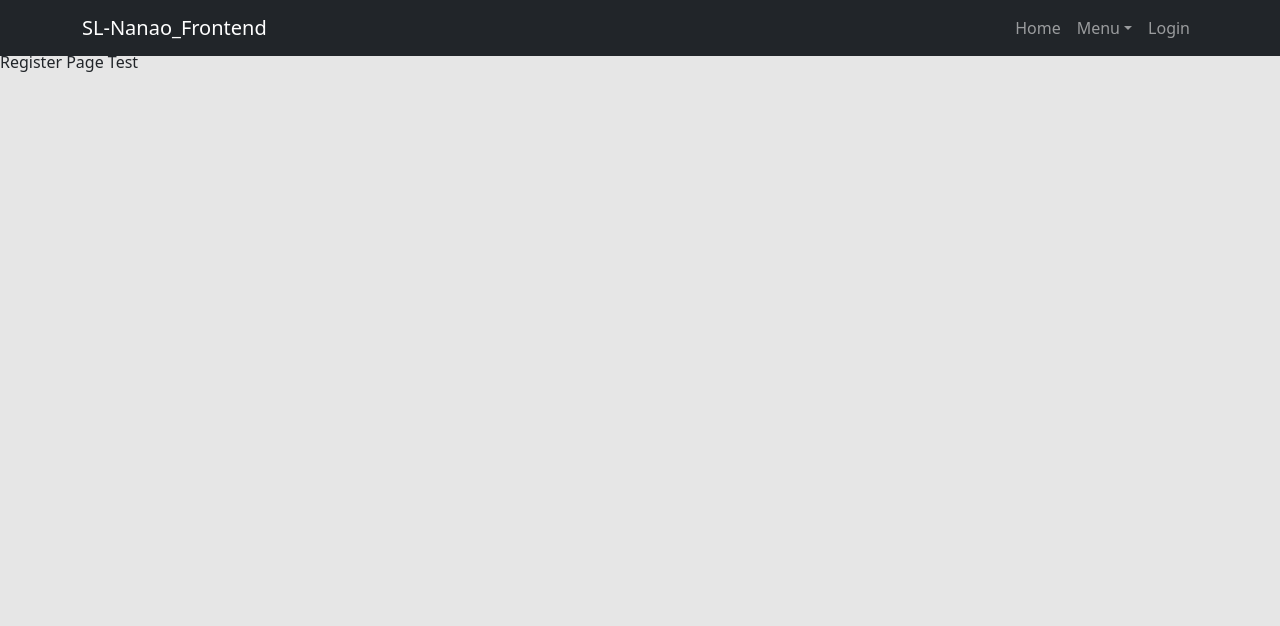
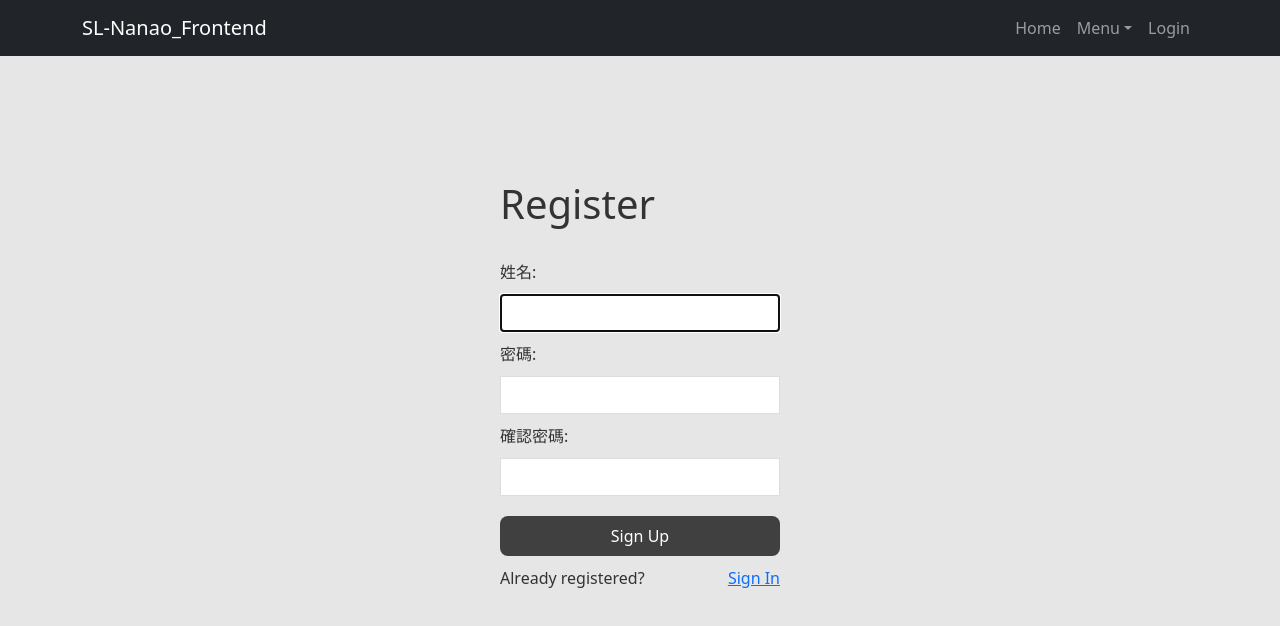
Before and after one commit to chou-ting-wei/NYCU_Service-Learning-Nanao, a React (Vite) app in the folder frontend/: page /register in a window 1280 px wide. Shown: the top 626 px of the page. Built offline with nearby package versions, Linux system fonts and the light colour scheme.

Commit message:
add register

```diff
--- a/frontend/src/App.tsx
+++ b/frontend/src/App.tsx
@@ -14,7 +14,7 @@ import './App.css'
 import 'bootstrap/dist/css/bootstrap.css'
 
 function App() {
-  const url="http://localhost:5173/"
+  const url="http://localhost:3000/"
   const [cookies, setCookie] = useCookies(["user"]);
 
   function handleLogin(user: string) {
--- a/frontend/src/assets/Register.css
+++ b/frontend/src/assets/Register.css
@@ -0,0 +1,116 @@
+.center{
+    position:absolute;
+    width:400px;
+    height:400px;
+    top:50%;
+    left:50%;
+    margin-left:-200px;
+    margin-top:-200px;
+    display:flex;
+    flex-direction: column;
+    justify-content: center;
+    align-items: center;
+    padding:30px;
+    color:#333;
+
+    input{
+      width:100%;
+      padding:15px;
+      margin:5px;
+      border-radius:1px;
+      border:1px solid #ccc;
+      font-family:inherit;
+    }
+}
+.register {
+    vertical-align: top;
+    position:relative;
+    top: 0;
+    width: 300px;
+    margin: 0 auto;
+    padding: 10px;
+    padding-bottom: 40px;
+    border-radius: 10px;
+  }
+.register label {
+    position:relative;
+    text-align: left;
+    display:inline-block;
+    padding: 0;
+  }
+.register span{
+    display:inline-block;
+    float: right;
+}
+.register h2 {
+    font-size: 20px;
+    color: #1f2e6b;
+    margin-bottom: 30px;
+}
+.register input, .register textarea, .register select {
+    width: 100%;
+    padding: 6px 10px;
+    margin: 10px 0;
+    border: 1px solid #ddd;
+    box-sizing: border-box;
+    display: block;
+}
+.register button {
+    margin-bottom: 10%;
+    width: 100%;
+    margin: 10px 0;
+    background: #404040;
+    color: #fff;
+    border: 0;
+    padding: 8px;
+    border-radius: 8px;
+    cursor: pointer;
+}
+
+.instructions {
+    float: left;
+    text-align:left;
+    font-size: 0.75rem;
+    margin-bottom: 10px;
+    border-radius: 0.5rem;
+    background: #000;
+    color: #fff;
+    padding: 0.25rem;
+    position: relative;
+  }
+
+  .instructions > svg {
+    color: white;
+    margin-right: 0.25rem;
+  }
+
+  .offscreen {
+    position: absolute;
+    left: -9999px;
+  }
+
+  .hide {
+    display: none;
+  }
+
+  .valid {
+    color: rgb(50, 205, 174);
+    margin-left: 0.25rem;
+  }
+
+  .invalid {
+    color: rgb(34, 47, 78);
+    margin-left: 0.25rem;
+  }
+
+  .errmsg {
+    background-color: rgb(182, 226, 255);
+    color: rgb(34, 96, 178);
+    font-weight: bold;
+    padding: 0.5rem;
+    margin-bottom: 0.5rem;
+  }
+
+  .line {
+    display: inline-block;
+  }
--- a/frontend/src/assets/Register.tsx
+++ b/frontend/src/assets/Register.tsx
@@ -1,11 +1,199 @@
 import './Register.css'
+import { useRef, useState, useEffect } from "react";
+import { Link } from "react-router-dom";
+import { useNavigate } from 'react-router-dom';
+// import { faCheck, faTimes, faInfoCircle } from "@fortawesome/free-solid-svg-icons";
+// import { FontAwesomeIcon } from "@fortawesome/react-fontawesome";
+const USER_REGEX = /^[A-z][A-z0-9-_]{3,23}$/;
+const PWD_REGEX = /^(?=.*[a-z])(?=.*[A-Z])(?=.*[0-9]).{8,24}$/;
+const REGISTER_URL = '/register';
 
-const Register = () => {
-  return (
-    <div className="register">
-        <p>Register Page Test</p>
-    </div>
-  );
+const Register = ({url}) => {
+    const userRef = useRef();
+    const errRef = useRef();
+
+    const [user, setUser] = useState('');
+    const [validName, setValidName] = useState(false);
+    const [userFocus, setUserFocus] = useState(false);
+
+    const [pwd, setPwd] = useState('');
+    const [validPwd, setValidPwd] = useState(false);
+    const [pwdFocus, setPwdFocus] = useState(false);
+
+    const [matchPwd, setMatchPwd] = useState('');
+    const [validMatch, setValidMatch] = useState(false);
+    const [matchFocus, setMatchFocus] = useState(false);
+
+    const [name, setName] = useState('');
+
+    const [errMsg, setErrMsg] = useState('');
+    const [success, setSuccess] = useState(false);
+
+    const navigate = useNavigate();
+    useEffect(() => {
+        userRef.current.focus();
+    }, [])
+
+    useEffect(() => {
+        setValidName(USER_REGEX.test(user));
+    }, [user])
+
+    useEffect(() => {
+        setValidPwd(PWD_REGEX.test(pwd));
+        setValidMatch(pwd === matchPwd);
+    }, [pwd, matchPwd])
+
+    useEffect(() => {
+        setErrMsg('');
+    }, [user, pwd, matchPwd])
+
+    let headers = {
+
+    }
+
+    const handleSubmit = (e) => {
+        e.preventDefault();
+        if(!validName || !validPwd || !validMatch){
+            setErrMsg("Unable to Register")
+            return;
+        }
+        let formData = new FormData();
+        formData.append('id', user);
+        formData.append('password', pwd );
+        formData.append('name', name );
+        fetch(url+'user-sign-up', {
+            method: 'POST',
+            headers:{
+
+            },
+            body: formData
+        }).then((response) => {
+            console.log(response.text);
+            return response.text();
+        }).then((data) => {
+            if(data=='id is already used'){
+                setErrMsg("id is already used");
+            }
+            else{
+                navigate('/login');
+            }
+        })
+        .catch((error) => {
+            console.log(`Error: ${error.message}`);
+        })
+    }
+    return (
+        <div className="contain">
+            {success ? (
+                <section>
+                    <h1>Success!</h1>
+                    <p>
+                        <a href="#">Sign In</a>
+                    </p>
+                </section>
+            ) : (
+                <>
+                <div className="top"></div>
+                <div className="bottom"></div>
+                <div className="center">
+                <div className="register">
+                    <h1>Register</h1>
+                    <br></br>
+                    <div ref={errRef} className={errMsg ? "errmsg" : "offscreen"} aria-live="assertive">{errMsg}</div>
+                    <form onSubmit={handleSubmit}>
+                        {/* <label htmlFor="user">
+                            Name:
+                        </label>
+                        <input
+                            type="text"
+                            id="user"
+                            ref={userRef}
+                            autoComplete="off"
+                            onChange={(e) => setName(e.target.value)}
+                            value={name}
+                            required
+                            onFocus={() => setUserFocus(true)}
+                            onBlur={() => setUserFocus(false)}
+                        /> */}
+                        <label htmlFor="username">
+                            姓名:
+                            {/* <FontAwesomeIcon icon={faCheck} className={validName ? "valid" : "hide"} />
+                            <FontAwesomeIcon icon={faTimes} className={validName || !user ? "hide" : "invalid"}  /> */}
+                        </label>
+                        <input
+                            type="text"
+                            id="username"
+                            ref={userRef}
+                            autoComplete="off"
+                            onChange={(e) => setUser(e.target.value)}
+                            value={user}
+                            required
+                            aria-invalid={validName ? "false" : "true"}
+                            aria-describedby="uidnote"
+                            onFocus={() => setUserFocus(true)}
+                            onBlur={() => setUserFocus(false)}
+                        />
+                        <p id="uidnote" className={userFocus && user && !validName ? "instructions" : "offscreen"}>
+                            4 to 24 characters.Must begin with a letter.
+                        </p>
+
+
+                        <label htmlFor="password">
+                            密碼:
+                            {/* <FontAwesomeIcon icon={faCheck} className={validPwd ? "valid" : "hide"} />
+                            <FontAwesomeIcon icon={faTimes} className={validPwd || !pwd ? "hide" : "invalid"} /> */}
+                        </label>
+                        <input
+                            type="password"
+                            id="password"
+                            onChange={(e) => setPwd(e.target.value)}
+                            value={pwd}
+                            required
+                            aria-invalid={validPwd ? "false" : "true"}
+                            aria-describedby="pwdnote"
+                            onFocus={() => setPwdFocus(true)}
+                            onBlur={() => setPwdFocus(false)}
+                        />
+                        <p id="pwdnote" className={pwdFocus && !validPwd ? "instructions" : "offscreen"}>
+                            {/* <FontAwesomeIcon icon={faInfoCircle} /> */}
+                            8 to 24 characters.
+                            Must include uppercase and lowercase letters, a number
+                        </p>
+
+
+                        <label htmlFor="confirm_pwd">
+                            確認密碼:
+                            {/* <FontAwesomeIcon icon={faCheck} className={validMatch && matchPwd ? "valid" : "hide"} />
+                            <FontAwesomeIcon icon={faTimes} className={validMatch || !matchPwd ? "hide" : "invalid"} /> */}
+                        </label>
+                        <input
+                            type="password"
+                            id="confirm_pwd"
+                            onChange={(e) => setMatchPwd(e.target.value)}
+                            value={matchPwd}
+                            required
+                            aria-invalid={validMatch ? "false" : "true"}
+                            aria-describedby="confirmnote"
+                            onFocus={() => setMatchFocus(true)}
+                            onBlur={() => setMatchFocus(false)}
+                        />
+                        <p id="pwdnote" className={matchFocus && !validMatch ? "instructions" : "offscreen"}>
+                            {/* <FontAwesomeIcon icon={faInfoCircle} /> */}
+                            Must match the first password input field.<br></br>
+                        </p>
+                        <button>Sign Up</button>
+                    </form>
+                    <label>
+                        Already registered?<br />
+                    </label>
+                        <span className='Link'>
+                            <Link to="/login">Sign In</Link>
+                        </span>
+                </div>
+            </div></>
+            )}
+        </div>
+    );
 }
 
 export default Register;
```
